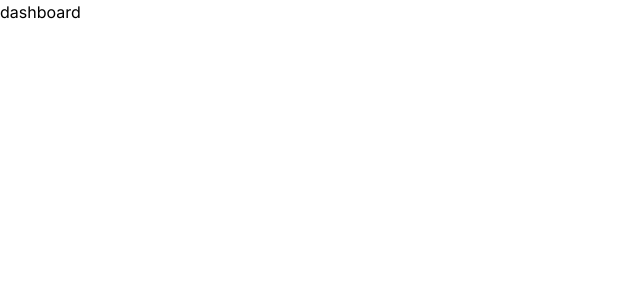
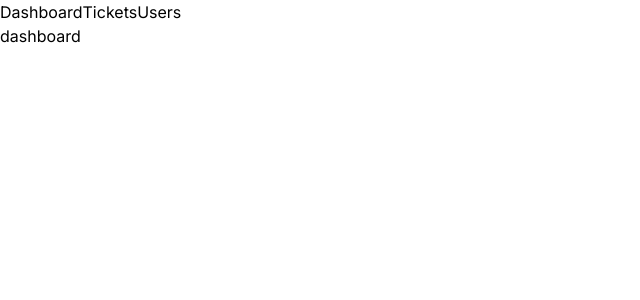
Before and after one commit to renatorrocha/ticket-app, a Next.js app: page / in a window 1280 px wide. Shown: the top 300 px of the page, without its empty margins (0-640 px from the left). Built offline with nearby package versions, Linux system fonts and the light colour scheme.

Commit message:
feat nav bar

```diff
--- a/app/layout.tsx
+++ b/app/layout.tsx
@@ -1,22 +1,26 @@
-import type { Metadata } from 'next'
-import { Inter } from 'next/font/google'
-import './globals.css'
+import type { Metadata } from "next";
+import { Inter } from "next/font/google";
+import "./globals.css";
+import MainNav from "@/components/main-nav";
 
-const inter = Inter({ subsets: ['latin'] })
+const inter = Inter({ subsets: ["latin"] });
 
 export const metadata: Metadata = {
-  title: 'Create Next App',
-  description: 'Generated by create next app',
-}
+  title: "Ticket Application",
+  description: "Generated by @renatorrocha",
+};
 
 export default function RootLayout({
   children,
 }: {
-  children: React.ReactNode
+  children: React.ReactNode;
 }) {
   return (
     <html lang="en">
-      <body className={inter.className}>{children}</body>
+      <body className={inter.className}>
+        <MainNav />
+        {children}
+      </body>
     </html>
-  )
+  );
 }
--- /dev/null
+++ b/components/main-nav.tsx
@@ -0,0 +1,14 @@
+import Link from "next/link";
+import React from "react";
+
+export default function MainNav() {
+  return (
+    <div>
+      <Link href="/">Dashboard</Link>
+
+      <Link href="/tickets">Tickets</Link>
+
+      <Link href="/users">Users</Link>
+    </div>
+  );
+}
```
